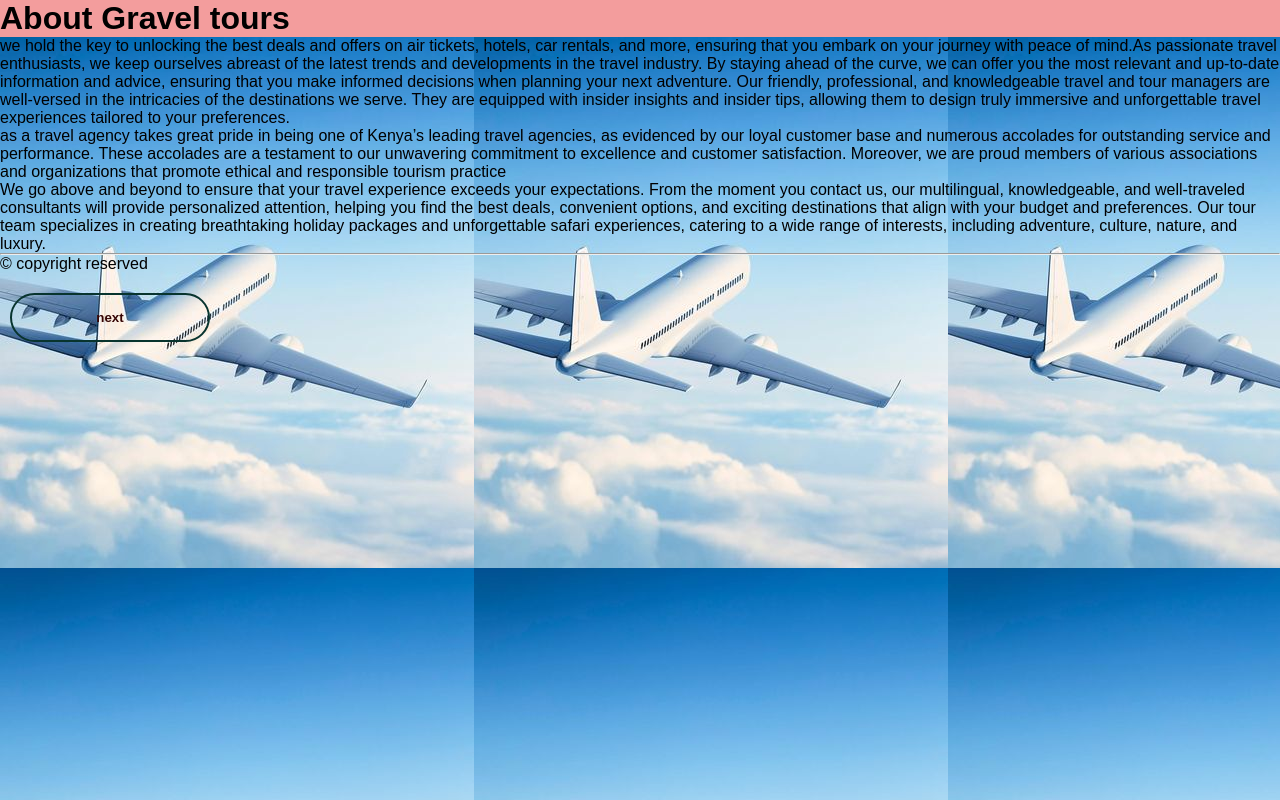
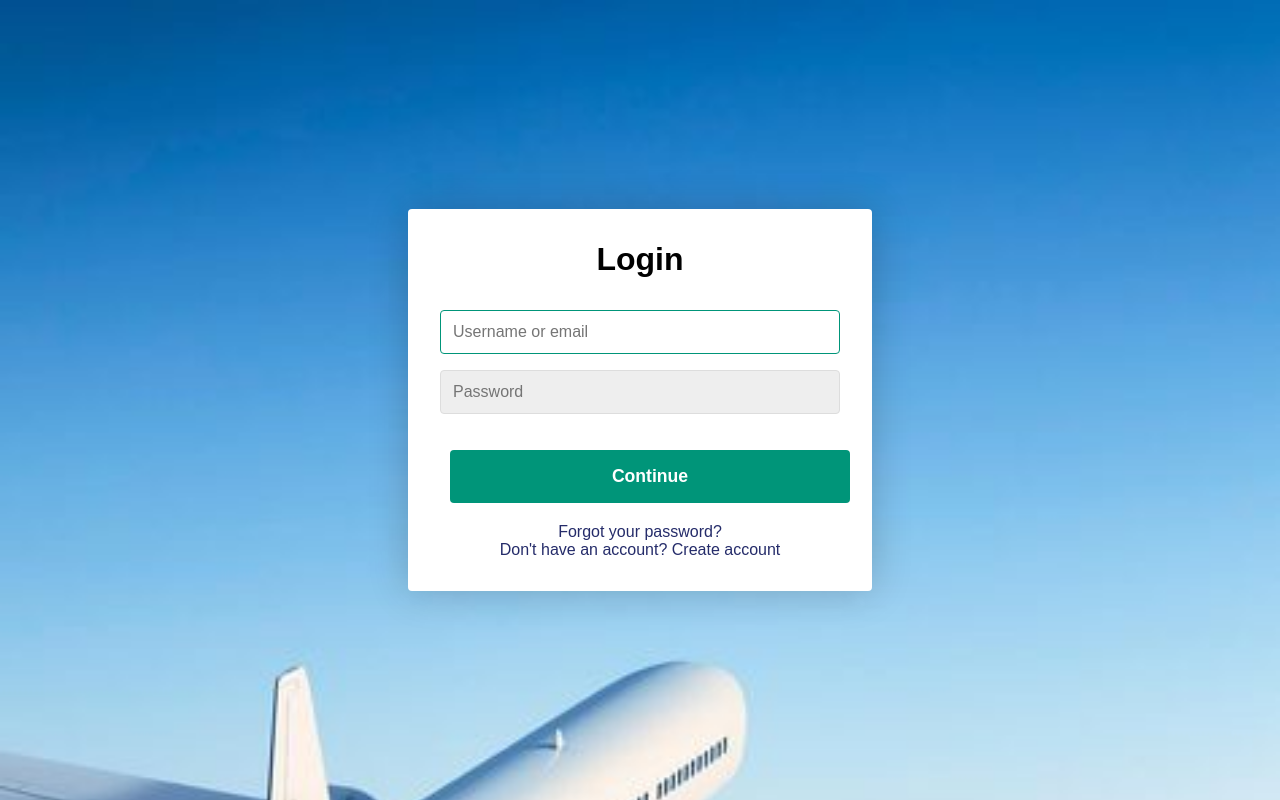
Before and after one commit to kostakis2000/entreprenuer, a PHP site: page /about.html in a window 1280 px wide. Run offline with PHP 8.4, Linux system fonts and the light colour scheme.

Commit message:
creating a sign-up and sign-in page using html css and javascript

```diff
--- a/about.html
+++ b/about.html
@@ -1,31 +1,56 @@
 <!DOCTYPE html>
-<html lang="en">
 <head>
-    <meta charset="UTF-8">
     <meta name="viewport" content="width=device-width, initial-scale=1.0">
-    <title>Document</title>
+    <meta charset="utf-8">
+    <title>Login / Sign Up Form</title>
+    <link rel="shortcut icon" href="/assets/favicon.ico">
     <link rel="stylesheet" href="style.css">
 </head>
-<body>
-    <header style="background-color: rgb(243, 157, 157)">
-        <h1>About Gravel tours</h1>
-    </header>
-
-    <main>
-        <p> we hold the key to unlocking the best deals and offers on air tickets, hotels, car rentals, and more, ensuring that you embark on your journey with peace of mind.As passionate travel enthusiasts, we keep ourselves abreast of the latest trends and developments in the travel industry. By staying ahead of the curve, we can offer you the most relevant and up-to-date information and advice, ensuring that you make informed decisions when planning your next adventure. Our friendly, professional, and knowledgeable travel and tour managers are well-versed in the intricacies of the destinations we serve. They are equipped with insider insights and insider tips, allowing them to design truly immersive and unforgettable travel experiences tailored to your preferences.</p>
-
-        <p>as a travel agency takes great pride in being one of Kenya’s leading travel agencies, as evidenced by our loyal customer base and numerous accolades for outstanding service and performance. These accolades are a testament to our unwavering commitment to excellence and customer satisfaction. Moreover, we are proud members of various associations and organizations that promote ethical and responsible tourism practice</p>
-        <p>We go above and beyond to ensure that your travel experience exceeds your expectations. From the moment you contact us, our multilingual, knowledgeable, and well-traveled consultants will provide personalized attention, helping you find the best deals, convenient options, and exciting destinations that align with your budget and preferences. Our tour team specializes in creating breathtaking holiday packages and unforgettable safari experiences, catering to a wide range of interests, including adventure, culture, nature, and luxury.</p>
-    </main>
-
-    <footer>
-        <hr>
-        &copy; copyright reserved<br>
-
-    </footer>
-    <div>
-        <button type="button" onclick="location.href='book.html'">next</button>
+<body class="bodyy">
+    <div class="container">
+        <form class="form" id="login">
+            <h1 class="form__title">Login</h1>
+            <div class="form__message form__message--error"></div>
+            <div class="form__input-group">
+                <input type="text" class="form__input" autofocus placeholder="Username or email">
+                <div class="form__input-error-message"></div>
+            </div>
+            <div class="form__input-group">
+                <input type="password" class="form__input" autofocus placeholder="Password">
+                <div class="form__input-error-message"></div>
+            </div>
+            <button class="form__button" type="submit">Continue</button>
+            <p class="form__text">
+                <a href="#" class="form__link">Forgot your password?</a>
+            </p>
+            <p class="form__text">
+                <a class="form__link" href="./" id="linkCreateAccount">Don't have an account? Create account</a>
+            </p>
+        </form>
+        <form class="form form--hidden" id="createAccount">
+            <h1 class="form__title">Create Account</h1>
+            <div class="form__message form__message--error"></div>
+            <div class="form__input-group">
+                <input type="text" id="signupUsername" class="form__input" autofocus placeholder="Username">
+                <div class="form__input-error-message"></div>
+            </div>
+            <div class="form__input-group">
+                <input type="text" class="form__input" autofocus placeholder="Email Address">
+                <div class="form__input-error-message"></div>
+            </div>
+            <div class="form__input-group">
+                <input type="password" class="form__input" autofocus placeholder="Password">
+                <div class="form__input-error-message"></div>
+            </div>
+            <div class="form__input-group">
+                <input type="password" class="form__input" autofocus placeholder="Confirm password">
+                <div class="form__input-error-message"></div>
+            </div>
+            <button class="form__button" type="submit">Continue</button>
+            <p class="form__text">
+                <a class="form__link" href="./" id="linkLogin">Already have an account? Sign in</a>
+            </p>
+        </form>
     </div>
-
+    <script src="main.js"></script>
 </body>
-</html>
--- /dev/null
+++ b/main.js
@@ -0,0 +1,54 @@
+function setFormMessage(formElement, type, message) {
+    const messageElement = formElement.querySelector(".form__message");
+
+    messageElement.textContent = message;
+    messageElement.classList.remove("form__message--success", "form__message--error");
+    messageElement.classList.add(`form__message--${type}`);
+}
+
+function setInputError(inputElement, message) {
+    inputElement.classList.add("form__input--error");
+    inputElement.parentElement.querySelector(".form__input-error-message").textContent = message;
+}
+
+function clearInputError(inputElement) {
+    inputElement.classList.remove("form__input--error");
+    inputElement.parentElement.querySelector(".form__input-error-message").textContent = "";
+}
+
+document.addEventListener("DOMContentLoaded", () => {
+    const loginForm = document.querySelector("#login");
+    const createAccountForm = document.querySelector("#createAccount");
+
+    document.querySelector("#linkCreateAccount").addEventListener("click", e => {
+        e.preventDefault();
+        loginForm.classList.add("form--hidden");
+        createAccountForm.classList.remove("form--hidden");
+    });
+
+    document.querySelector("#linkLogin").addEventListener("click", e => {
+        e.preventDefault();
+        loginForm.classList.remove("form--hidden");
+        createAccountForm.classList.add("form--hidden");
+    });
+
+    loginForm.addEventListener("submit", e => {
+        e.preventDefault();
+
+        // Perform your AJAX/Fetch login
+
+        setFormMessage(loginForm, "error", "Invalid username/password combination");
+    });
+
+    document.querySelectorAll(".form__input").forEach(inputElement => {
+        inputElement.addEventListener("blur", e => {
+            if (e.target.id === "signupUsername" && e.target.value.length > 0 && e.target.value.length < 10) {
+                setInputError(inputElement, "Username must be at least 10 characters in length");
+            }
+        });
+
+        inputElement.addEventListener("input", e => {
+            clearInputError(inputElement);
+        });
+    });
+});
--- a/style.css
+++ b/style.css
@@ -306,3 +306,134 @@
     padding-left: 15px;
     padding-right: 15px;;
 }
+
+.bodyy {
+    --color-primary: #009579;
+    --color-primary-dark: #007f67;
+    --color-secondary: #252c6a;
+    --color-error: #cc3333;
+    --color-success: #4bb544;
+    --border-radius: 4px;
+
+    margin: 0;
+    height: 100vh;
+    display: flex;
+    align-items: center;
+    justify-content: center;
+    font-size: 18px;
+    background: url(images/img3.jpg);
+    background-size: cover;
+}
+
+.container {
+    width: 400px;
+    max-width: 400px;
+    margin: 1rem;
+    padding: 2rem;
+    box-shadow: 0 0 40px rgba(0, 0, 0, 0.2);
+    border-radius: var(--border-radius);
+    background: #ffffff;
+}
+
+.container,
+.form__input,
+.form__button {
+    font: 500 1rem 'Quicksand', sans-serif;
+}
+
+.form--hidden {
+    display: none;
+}
+
+.form > *:first-child {
+    margin-top: 0;
+}
+
+.form > *:last-child {
+    margin-bottom: 0;
+}
+
+.form__title {
+    margin-bottom: 2rem;
+    text-align: center;
+}
+
+.form__message {
+    text-align: center;
+    margin-bottom: 1rem;
+}
+
+.form__message--success {
+    color: var(--color-success);
+}
+
+.form__message--error {
+    color: var(--color-error);
+}
+
+.form__input-group {
+    margin-bottom: 1rem;
+}
+
+.form__input {
+    display: block;
+    width: 100%;
+    padding: 0.75rem;
+    box-sizing: border-box;
+    border-radius: var(--border-radius);
+    border: 1px solid #dddddd;
+    outline: none;
+    background: #eeeeee;
+    transition: background 0.2s, border-color 0.2s;
+}
+
+.form__input:focus {
+    border-color: var(--color-primary);
+    background: #ffffff;
+}
+
+.form__input--error {
+    color: var(--color-error);
+    border-color: var(--color-error);
+}
+
+.form__input-error-message {
+    margin-top: 0.5rem;
+    font-size: 0.85rem;
+    color: var(--color-error);
+}
+
+.form__button {
+    width: 100%;
+    padding: 1rem 2rem;
+    font-weight: bold;
+    font-size: 1.1rem;
+    color: #ffffff;
+    border: none;
+    border-radius: var(--border-radius);
+    outline: none;
+    cursor: pointer;
+    background: var(--color-primary);
+}
+
+.form__button:hover {
+    background: var(--color-primary-dark);
+}
+
+.form__button:active {
+    transform: scale(0.98);
+}
+
+.form__text {
+    text-align: center;
+}
+
+.form__link {
+    color: var(--color-secondary);
+    text-decoration: none;
+    cursor: pointer;
+}
+
+.form__link:hover {
+    text-decoration: underline;
+}
```
Also changed, not shown: app.js (line endings or trailing spaces), images/log.jpg (added), images/register.jpg (added).
